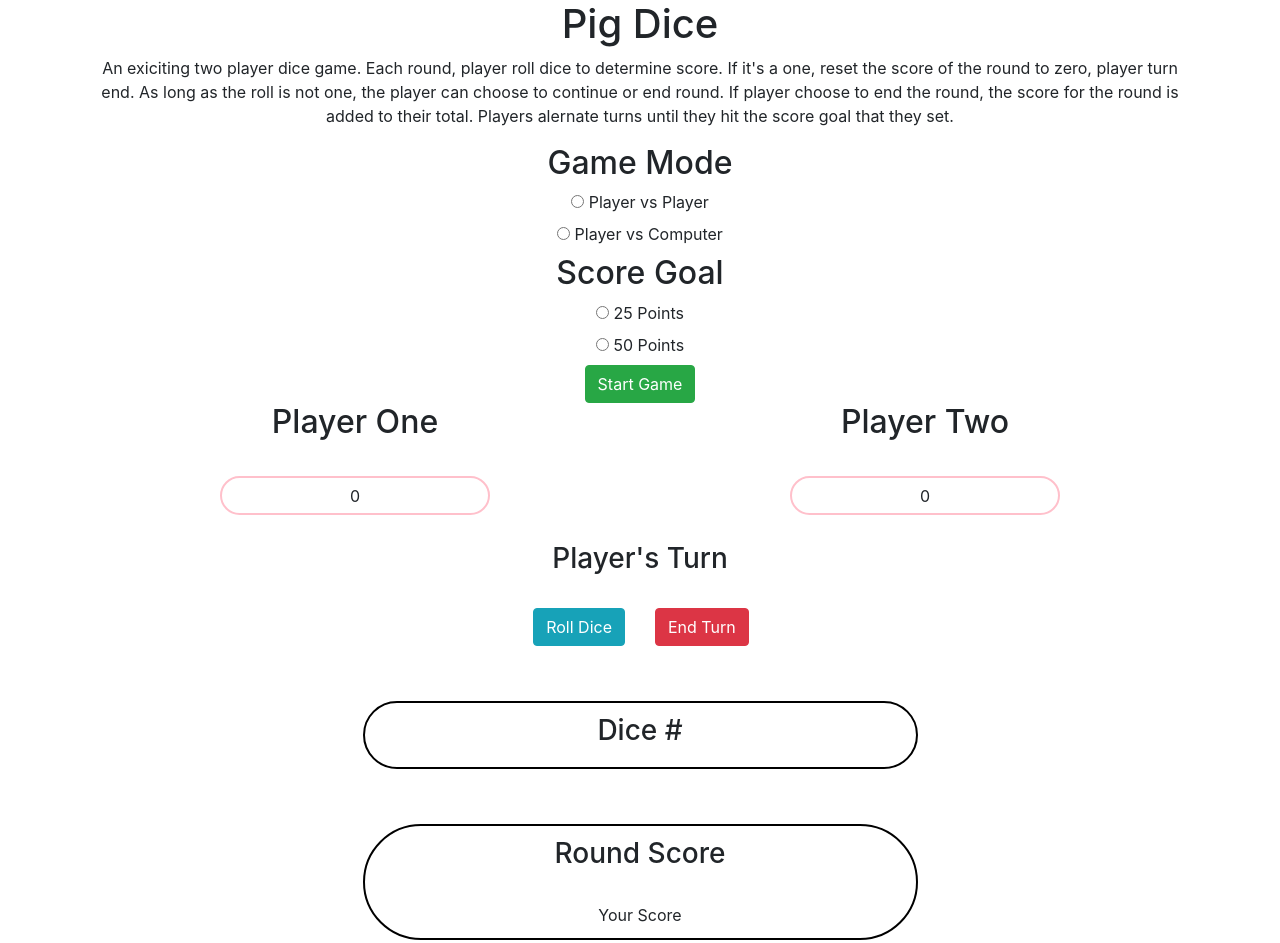
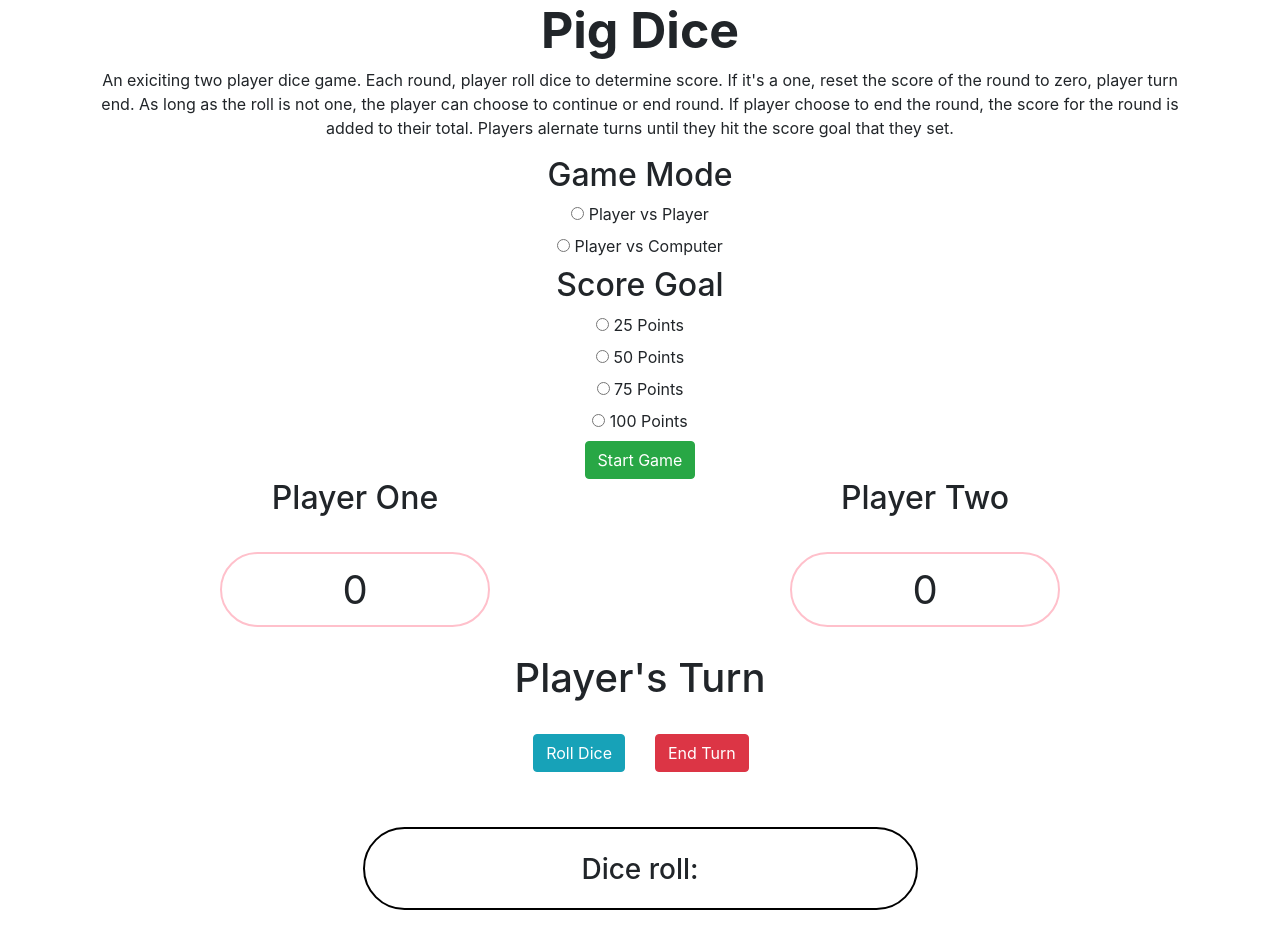
Before and after one commit to Jean84646/pig-dice-game, a plain HTML site: page index.html in a window 1280 px wide. Shown: the top 943 px of the page. Drawn offline with Linux system fonts and the light colour scheme.

Commit message:
Add a delay timer to button click, to prevent accidental double click.

```diff
--- a/css/styles.css
+++ b/css/styles.css
@@ -1,3 +1,8 @@
+h1 {
+  font-size: 50px;
+  font-weight: bold;
+}
+
 body {
   text-align: center;
 }
@@ -36,3 +41,7 @@ body {
   padding: 1%;
   margin: 5% 5% 0% 5%;
 }
+
+span {
+  font-size: 40px;
+}
--- a/index.html
+++ b/index.html
@@ -48,6 +48,20 @@
           </label>
         </div>
 
+        <div class="radio">
+          <label>
+            <input type="radio" name="goal-option" value="75">
+            75 Points
+          </label>
+        </div>
+
+        <div class="radio">
+          <label>
+            <input type="radio" name="goal-option" value="100">
+            100 Points
+          </label>
+        </div>
+
         <button type="submit" class="btn btn-success">Start Game</button>
 
       </form>
@@ -78,12 +92,12 @@
           </div>
         </div>
         <div class="dice-roll">
-          <h3>Dice # <span id="dice-value"></span></h3>
+          <h3>Dice roll:  <span id="dice-value"></span></h3>
         </div>
         <div class="round-score">
           <h3>Round Score</h3>
           <br>
-          <span id="current-score">Your Score</span>
+          <span id="current-score">0  0</span>
 
         </div>
       </div>
--- a/js/scripts.js
+++ b/js/scripts.js
@@ -10,7 +10,9 @@ function getRandomInt(max) {
   return Math.floor(Math.random() * Math.floor(max)+1);
 }
 
+Player.prototype.rollDice = function(){
 
+}
 
 
 
@@ -45,9 +47,16 @@ $(document).ready(function(){
     };
 
     $('button#roll-dice').click(function(){
+      // this will disable the click button function for 500ms
+      document.getElementById('roll-dice').disabled = true;
+      setTimeout(function(){
+        document.getElementById('roll-dice').disabled = false;
+      },500);
+
       diceRoll = getRandomInt(6);
       if(diceRoll === 1){
         roundScore = 0;
+        $('.round-score').fadeIn(100).fadeOut(100).fadeIn(100).fadeOut(100).fadeIn(100).fadeOut(100).fadeIn(100);
         if(turn === 1){
           turn = 2;
           $('#user-turn').text(playerTwo.name + " Turn");
@@ -60,6 +69,7 @@ $(document).ready(function(){
       }
       $('#dice-value').text(diceRoll.toString());
       $('#current-score').text(roundScore.toString());
+
 
     });
 
```
